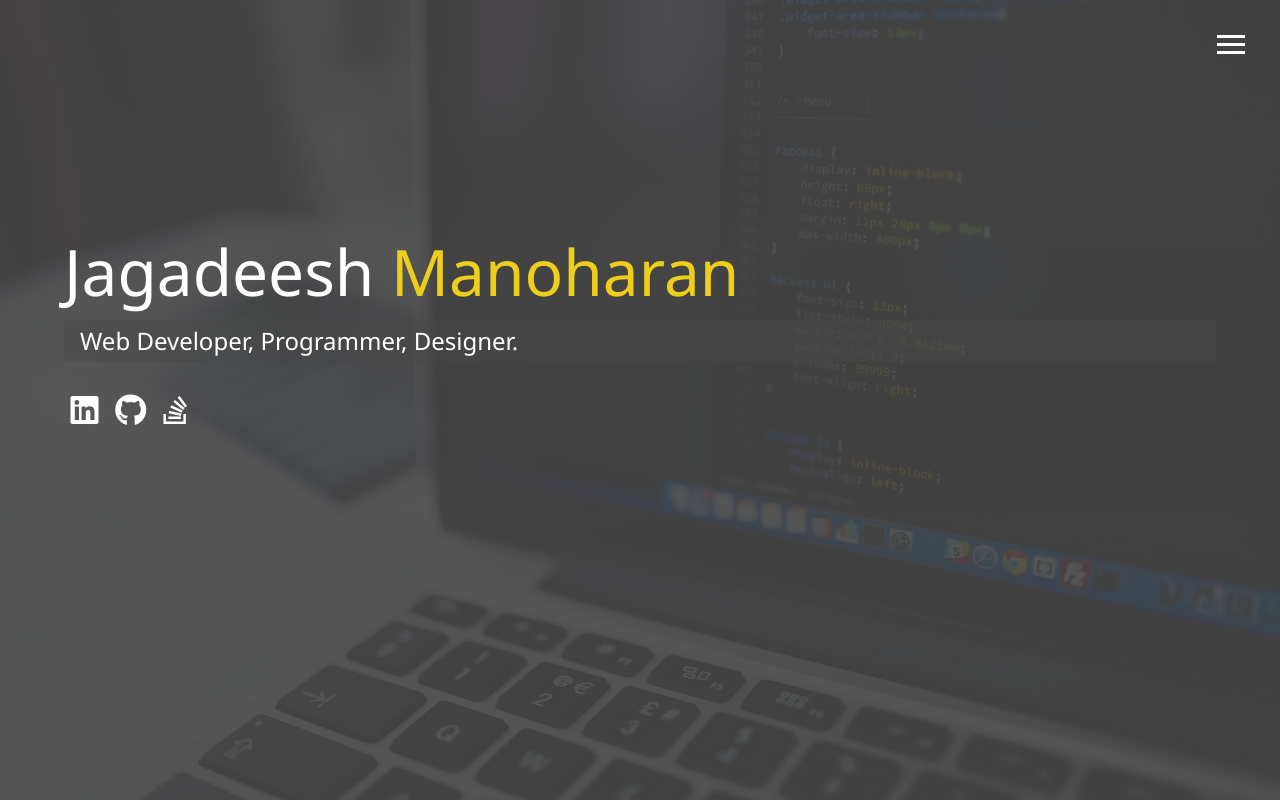
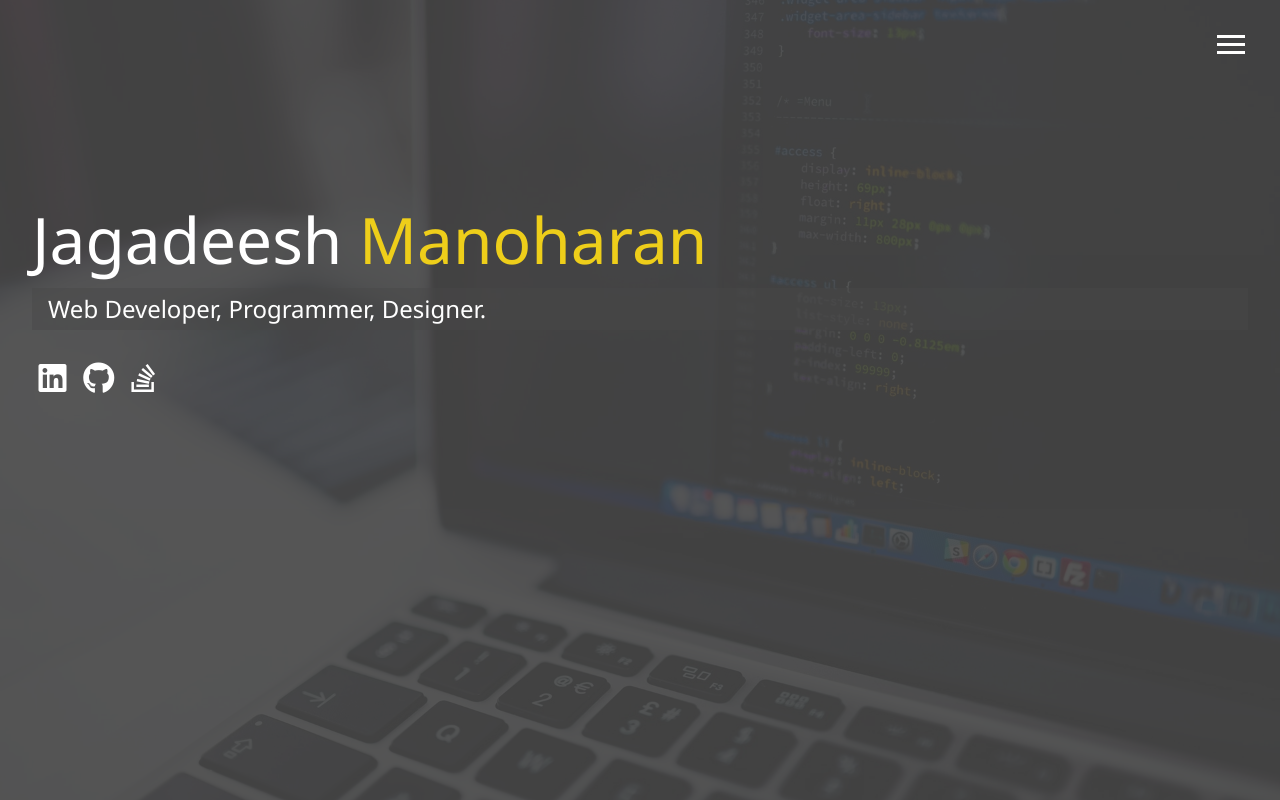
Before and after one commit to jnjaga24/Portfolio, a plain HTML site: page index.html in a window 1280 px wide. Drawn offline with Linux system fonts and the light colour scheme.

Commit message:
padding adjusted

```diff
--- a/css/main.css
+++ b/css/main.css
@@ -1,3 +1,7 @@
+html, body {
+  max-width: 100%;
+  overflow-x: hidden;
+}
 .menu-btn {
   position: absolute;
   z-index: 3;
@@ -231,7 +235,7 @@ header {
 }
 
 main {
-  padding: 4rem;
+  padding: 2rem;
   min-height: calc(100vh - 60px);
 }
 
```
